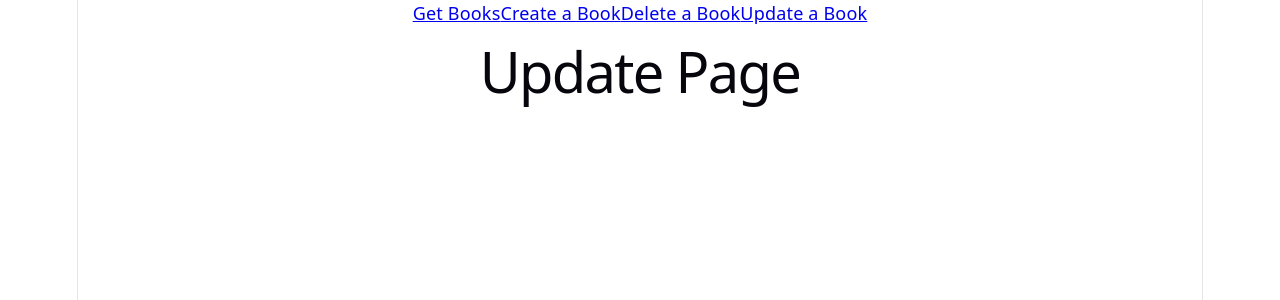
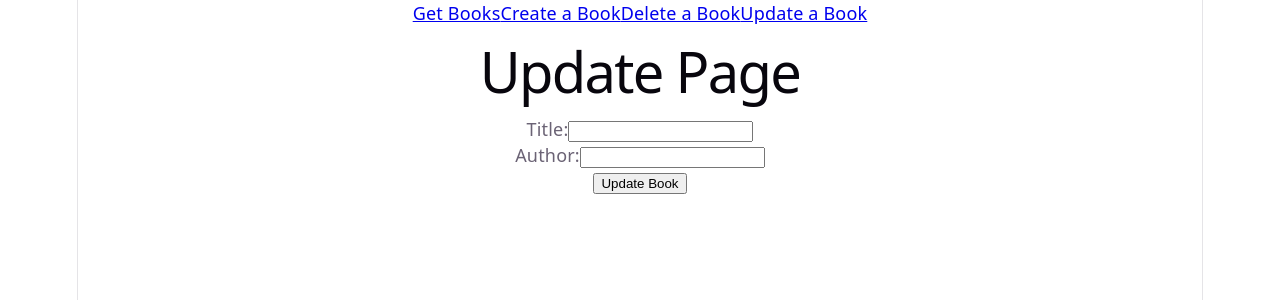
Before and after one commit to Fransheska-Muta/React-App-Frontend, a React (Vite) app: page /Update in a window 1280 px wide. Shown: the top 300 px of the page. Built offline with nearby package versions, Linux system fonts and the light colour scheme; no server answers.

Commit message:
i finished the pages

```diff
--- a/src/components/Create.jsx
+++ b/src/components/Create.jsx
@@ -1,5 +1,4 @@
 // import React from 'react'
-// this should be a form to create a new book.
 
 import { useContext, useState } from "react";
 import { BooksContext } from "../context/Books"
--- a/src/components/Delete.jsx
+++ b/src/components/Delete.jsx
@@ -1,9 +1,35 @@
 // import React from 'react'
+
+import { useContext, useState } from "react";
+import { BooksContext } from "../context/Books"
+
 function Delete() {
+  const { DeleteBooks } = useContext(BooksContext);
+  const [bookId, setBookId] = useState("");
+
+  function ChangeInput (event){
+    setBookId(event.target.value);
+  }
+
+  function SubmitBtn(event) {
+    event.preventDefault()
+    DeleteBooks(bookId)
+    setBookId("")
+  }
+
   return (
-    <div>
+    <>
         <h1>Delete page</h1>
-    </div>
+        <form onSubmit={SubmitBtn}>
+
+          <div>
+            <label htmlFor="bookId">Book ID:</label>
+            <input type="text" id="bookId" name="bookId" value={bookId} onChange={ChangeInput}/>
+          </div>
+
+          <button type="submit">Delete Book</button>
+        </form>
+    </>
   )
 }
 
--- a/src/components/Get.jsx
+++ b/src/components/Get.jsx
@@ -10,12 +10,10 @@ function Get() {
     <>
         <h1>Get all Books</h1>
         <ul>
-          {books.map((book) => (
-            <li key={book.id}>
+          {books.map((book) => ( <li key={book.id}>
               <h2>{book.title}</h2>
-              <p>Author: {book.author}</p>
-            </li>
-          ))}
+              <h3>Author: {book.author}</h3>
+            </li>))}
         </ul>
     </>
   )
--- a/src/components/Update.jsx
+++ b/src/components/Update.jsx
@@ -1,9 +1,40 @@
 // import React from 'react'
+import { useContext, useState } from "react";
+import { BooksContext } from "../context/Books"
+
 function Update() {
+  const { UpdateBooks } = useContext(BooksContext);
+  const [bookInfo, setBookInfo] = useState({});
+
+ function ChangeInput (event){
+  const {name, value} = event.target
+  setBookInfo({...bookInfo, [name]: value})
+
+ }
+  function SubmitBtn(event) {
+    event.preventDefault()
+    UpdateBooks(bookInfo.id, bookInfo);
+    setBookInfo({ title: "", author: "" });
+  };
+
   return (
-    <div>
-        <h1>Update Page</h1>
-    </div>
+    <>
+      <h1>Update Page</h1>
+      <form onSubmit={SubmitBtn}>
+
+        <div>
+          <label htmlFor="title">Title:</label>
+          <input type="text" id="title" name="title" value={bookInfo.title} onChange={ChangeInput}/>
+        </div>
+
+        <div>
+          <label htmlFor="author">Author:</label>
+          <input type="text" id="author" name="author" value={bookInfo.author} onChange={ChangeInput}/>
+        </div>
+
+        <button type="submit">Update Book</button>
+      </form>
+    </>
   )
 }
 
```
